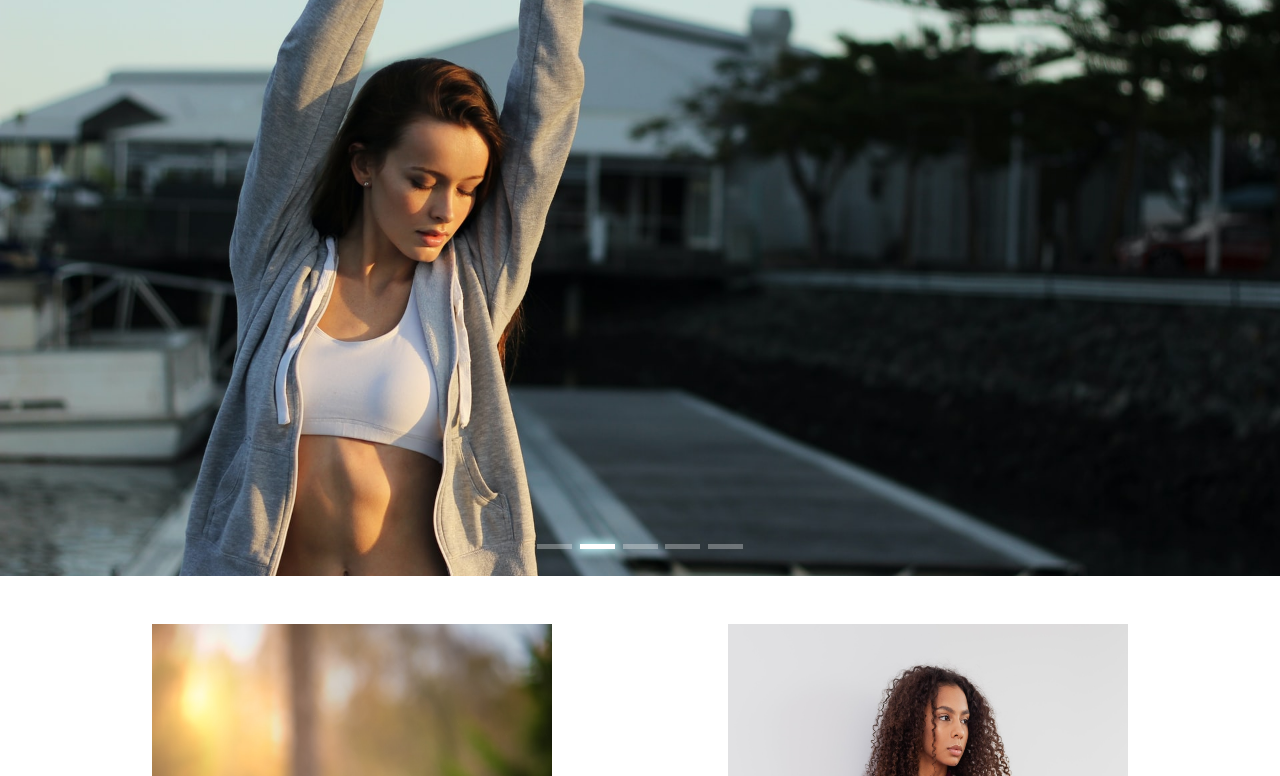
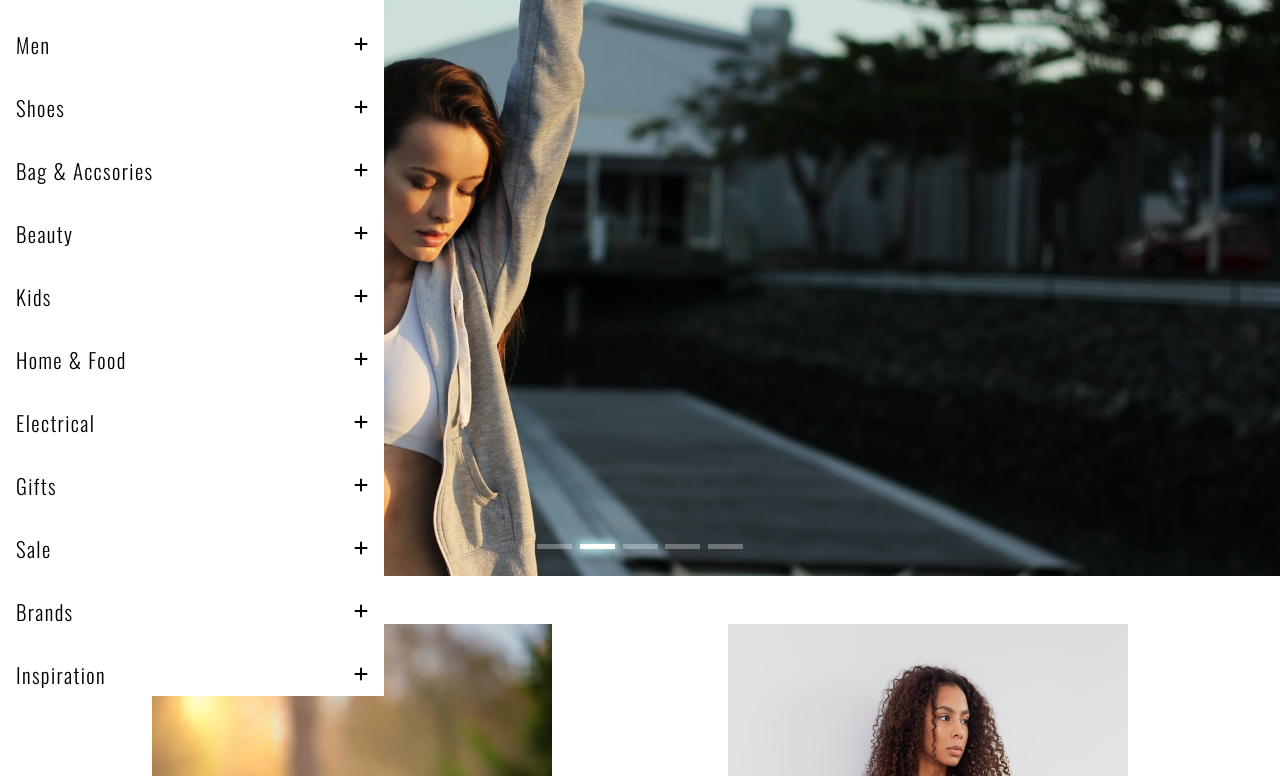
Before and after one commit to maxly20/Website-AMOS-Fashion, a plain HTML site: page index.html in a window 1280 px wide. Shown: the part 104-880 px from the top of the page. Drawn offline with nearby package versions, Linux system fonts and the light colour scheme.

Commit message:
building burger menu

```diff
--- a/index.html
+++ b/index.html
@@ -22,6 +22,11 @@
     ------------------------------>
     <header class="header">
       <nav class="navbar">
+        <div class="burger">
+          <div class="line1"></div>
+          <div class="line2"></div>
+          <div class="line3"></div>
+        </div>
         <ul class="navbar__left">
           <li><a class="header__navigation__link" href="#">Home</a></li>
           <li><a class="header__navigation__link" href="#">New Arrivals</a></li>
@@ -55,6 +60,63 @@
           <div></div>
         </div>
       </div>
+         <!------------------------------
+                SIDEBAR
+    ------------------------------>
+    <aside class="sidebar">
+      <div class="sidebar__content">
+        <p>designer</p>
+        <i class="fas fa-plus"></i>
+      </div>
+      <div class="sidebar__content">
+        <p>women</p>
+        <i class="fas fa-plus"></i>
+      </div>
+      <div class="sidebar__content">
+        <p>men</p>
+        <i class="fas fa-plus"></i>
+      </div>
+      <div class="sidebar__content">
+        <p>shoes</p>
+        <i class="fas fa-plus"></i>
+      </div>
+      <div class="sidebar__content">
+        <p>bag & accsories</p>
+        <i class="fas fa-plus"></i>
+      </div>
+      <div class="sidebar__content">
+        <p>beauty</p>
+        <i class="fas fa-plus"></i>
+      </div>
+      <div class="sidebar__content">
+        <p>kids</p>
+        <i class="fas fa-plus"></i>
+      </div>
+      <div class="sidebar__content">
+        <p>home & food</p>
+        <i class="fas fa-plus"></i>
+      </div>
+      <div class="sidebar__content">
+        <p>electrical</p>
+        <i class="fas fa-plus"></i>
+      </div>
+      <div class="sidebar__content">
+        <p>gifts</p>
+        <i class="fas fa-plus"></i>
+      </div>
+      <div class="sidebar__content">
+        <p>sale</p>
+        <i class="fas fa-plus"></i>
+      </div>
+      <div class="sidebar__content">
+        <p>brands</p>
+        <i class="fas fa-plus"></i>
+      </div>
+      <div class="sidebar__content">
+        <p>inspiration</p>
+        <i class="fas fa-plus"></i>
+      </div>
+    </aside>
     </header>
 
     <!------------------------------
--- a/styles/_1-header.scss
+++ b/styles/_1-header.scss
@@ -164,3 +164,33 @@
     width: 90%;
   }
 }
+//=======================
+//     SIDEBAR
+//=======================
+.sidebar {
+  position: fixed;
+  top: 0;
+  left: 0;
+  width: 30vw;
+  height: 100vh;
+  background-color: white;
+  z-index: 1000;
+  display: flex;
+  flex-direction: column;
+  align-items: flex-start;
+  justify-content: center;
+}
+.sidebar__content {
+  width: 100%;
+  display: flex;
+  align-items: center;
+  justify-content: space-between;
+  padding: 1rem 1rem;
+  cursor: pointer;
+  p {
+    text-transform: capitalize;
+    font-size: 1.3rem;
+    font-weight: 300;
+    letter-spacing: 1.4px;
+  }
+}
```
Also changed, not shown: styles/main.css, 1 other file.
